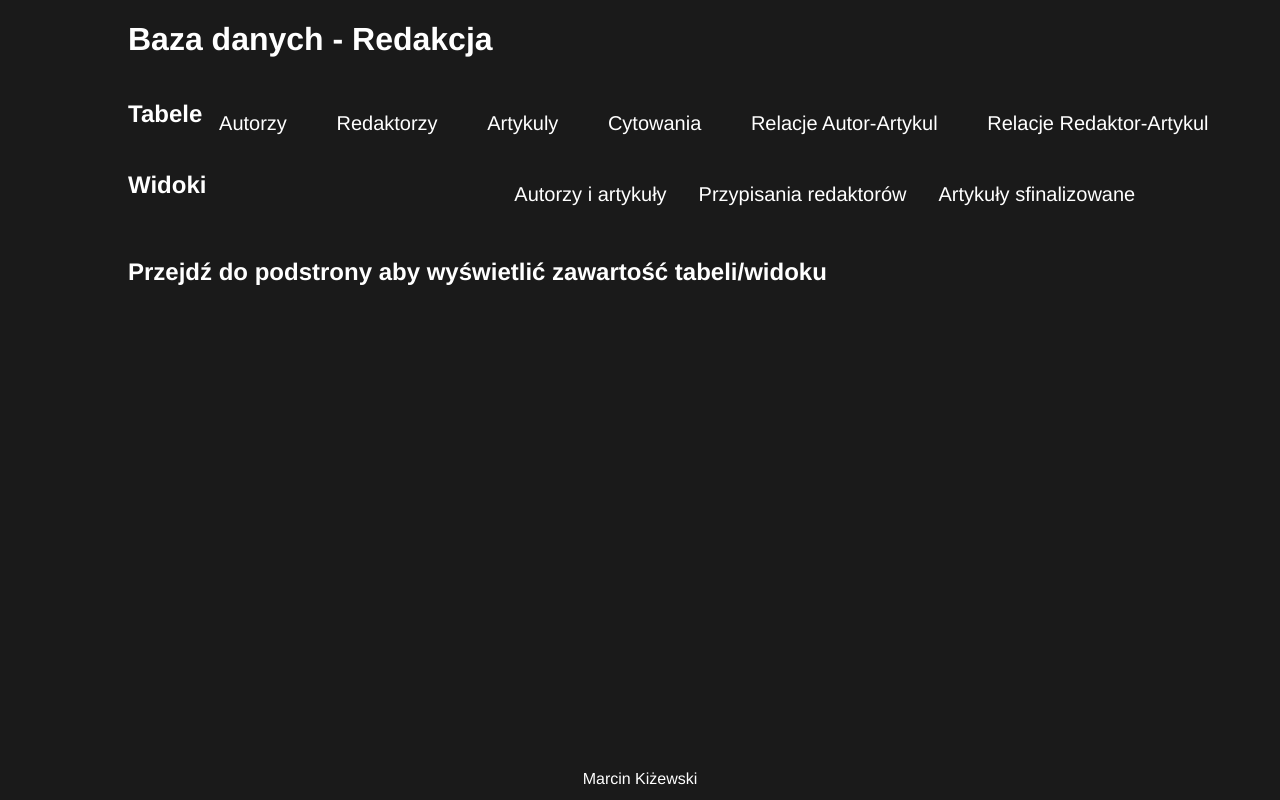
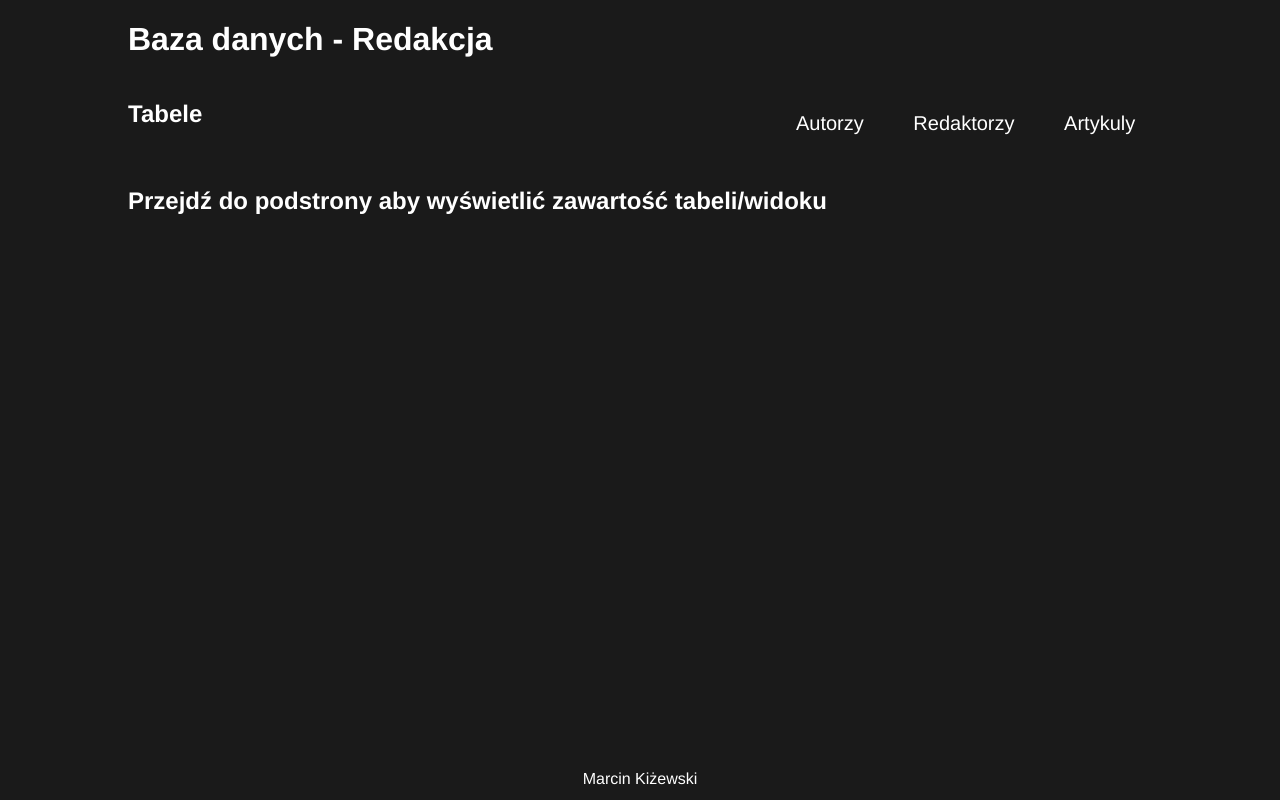
Before and after one commit to Matekar/db-projekt, a SvelteKit app: page / in a window 1280 px wide. Built offline with nearby package versions, Linux system fonts and the light colour scheme.

Commit message:
hid unused things

```diff
--- a/src/routes/+layout.svelte
+++ b/src/routes/+layout.svelte
@@ -13,12 +13,12 @@
 				<li><a href="/tabela/autorzy">Autorzy</a></li>
 				<li><a href="/tabela/redaktorzy">Redaktorzy</a></li>
 				<li><a href="/tabela/artykuly">Artykuly</a></li>
-				<li><a href="/tabela/cytowania">Cytowania</a></li>
+				<!-- <li><a href="/tabela/cytowania">Cytowania</a></li>
 				<li><a href="/tabela/raa">Relacje Autor-Artykul</a></li>
-				<li><a href="/tabela/rra">Relacje Redaktor-Artykul</a></li>
+				<li><a href="/tabela/rra">Relacje Redaktor-Artykul</a></li> -->
 			</ul>
 		</nav>
-		<nav>
+		<!-- <nav>
 			<h2>Widoki</h2>
 			<ul>
 				<li>
@@ -27,7 +27,7 @@
 					><a href="/widok/sfinalizowane_artykuly">Artykuły sfinalizowane</a>
 				</li>
 			</ul>
-		</nav>
+		</nav> -->
 	</header>
 	<main>
 		<slot />
```
